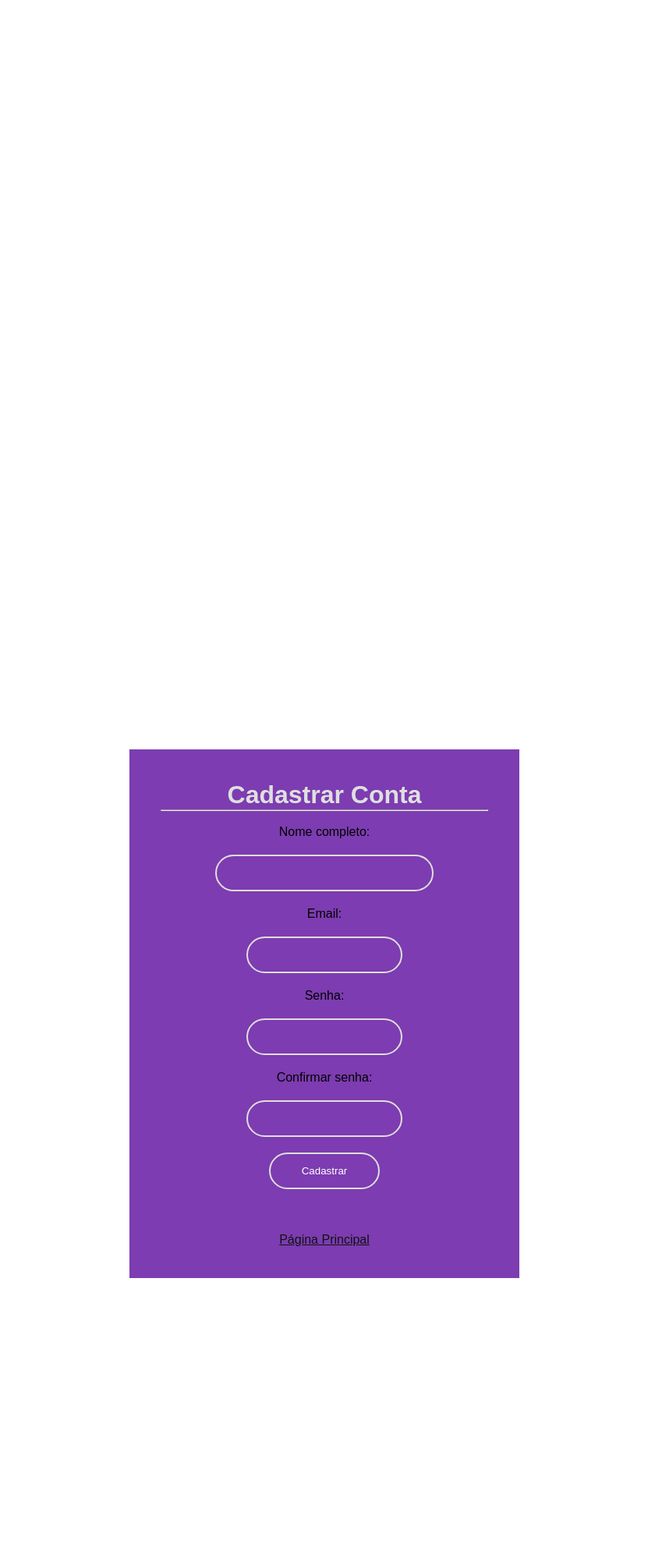
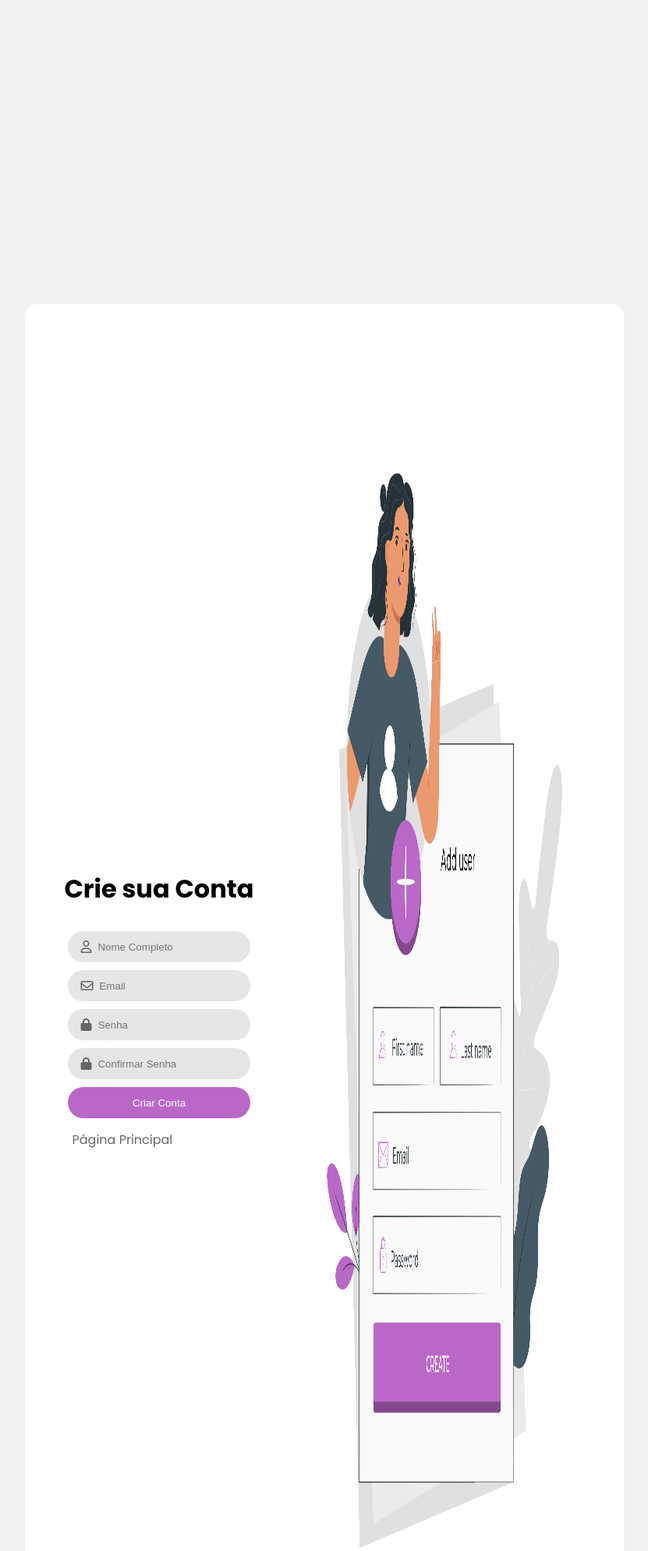
Before and after one commit to AdleyRodrigues/ProjetoWEB, a PHP site: page /cadastroConta.html in a window 1280 px wide. Shown: the top 1989 px of the page at 78% size, without its empty margins (224-1055 px from the left). Run offline with PHP 8.4, Linux system fonts and the light colour scheme; some libraries are stand-ins or nearby versions.

```diff
--- a/cadastroConta.html
+++ b/cadastroConta.html
@@ -1,30 +1,62 @@
 <!DOCTYPE html>
-<html lang="pt-br" dir="ltr">
+<html lang="pt-br">
+
 <head>
-    <meta charset="utf-8">
+    <meta charset="UTF-8">
+    <meta http-equiv="X-UA-Compatible" content="IE=edge">
+    <meta name="viewport" content="width=device-width, initial-scale=1.0">
+    <script src="https://kit.fontawesome.com/2a9a8d26e9.js" crossorigin="anonymous"></script>
+    <link rel="stylesheet" href="css/cadastroConta.css">
+    <link rel="preconnect" href="https://fonts.googleapis.com">
+    <link rel="preconnect" href="https://fonts.gstatic.com" crossorigin>
+    <link href="https://fonts.googleapis.com/css2?family=Poppins:ital,wght@0,100;0,400;0,700;1,100;1,400&display=swap"
+        rel="stylesheet">
+
     <title>Cadastro Conta</title>
-        <link rel="stylesheet" href="css/cadastroConta.css">
 </head>
+
 <body>
+    <div class="container">
+        <div class="content">
+            <div class="cadastro">
+                <form class="form" action="" method="Post">
+                    <h1> Crie sua Conta </h1><br>
+
+                    <label class="label-input" for="">
+                        <i class="far fa-user icoon"></i>
+                        <input type="text" name="nome" placeholder="Nome Completo" autofocus>
+                    </label>
+
+                    <label class="label-input" for="">
+                        <i class="far fa-envelope icoon"></i>
+                        <input type="text" id="email" name="email" placeholder="Email">
+                    </label>
+
+                    <label class="label-input" for="">
+                        <i class="fas fa-lock icoon"></i>
+                        <input type="password" id="senha" name="senha" placeholder="Senha">
+                    </label>
+
+                    <label class="label-input" for="">
+                        <i class="fas fa-lock icoon"></i>
+                        <input type="password" name="senha2" id="senha2" placeholder="Confirmar Senha">
+                    </label>
+
+                    <button type="button" class="btnCadastrar" id="login"> Criar Conta </button>
 
 
-  <form class="box" action="" method="Post">
-    <h1>Cadastrar Conta</h1>
-    <hr> <br>
-    Nome completo: <input type="text" name="nome" autofocus>
-    Email: <input type="text" id="email" name="email"  >
-    Senha: <input type="password" id="senha" name="senha" >
-    Confirmar senha: <input type="password" name="senha2" id="senha2" >
-    <input type="button" name="cadastrar" id="cadastrar" value="Cadastrar"> <br><br>
+                    <a class="home" href="index.html">Página Principal</a>
+                </form>
+            </div>
 
-    <a class="home" href="home.html">Página Principal</a>
-  </form>
-  <br>
             <div class="imagem">
+                <img src="css/img/cadastroUser.png" alt="">
+            </div>
+        </div>
+    </div>
 
-    <img src="css/img/principal.png" alt="">
 
-  </div>
     <script src="js/cadastroConta.js"></script>
 </body>
+
 </html>
--- a/css/cadastroConta.css
+++ b/css/cadastroConta.css
@@ -5,119 +5,90 @@
 }
 html, body {
     height: 100%;
-    margin: 0;
     font-family: 'Poppins', sans-serif;
     overflow: hidden;
 }
-.box{
-    width: 500px;
-    padding: 40px;
-    position: absolute;
-    top: 50%;
-    left: 50%;
-    transform: translate(-50%,-50%);
-    background: #59069cc7;
-    text-align: center;
+
+.container{
+
+  display: flex;
+  justify-content: center;
+  align-items: center;
+  height: 100vh;
+  background-color: #f1f1f2;
 }
-.home{
-    color: #101311;
-    text-align: center;
+
+.content{
+  background-color: #fff;
+  border-radius: 15px;
+  width: 60%;
+  height: 70%;
+  display: flex;
+  justify-content: center;
+  align-items: center;
 }
-h1{
-    color: #dee0df;
+
+.form{
+  display: flex;
+  flex-direction: column;
 }
-h4{
-    color: #101311;
+
+input:focus{
+  box-shadow: 0 0 0 0;
+  border: 0 none;
+  outline: 0;
 }
-.box input[type = "text"],.box input[type = "nome"]{
-    border:0;
-    background: none;
-    display: block;
-    margin: 20px auto;
-    text-align: center;
-    border: 2px solid #dee0df;
-    padding: 14px 10px;
-    width: 200px;
-    outline: none;
-    color: white;
-    border-radius: 24px;
-    transition: 0.25s;
-  }
-  .box input[type = "text"]:focus,.box input[type = "nome"]:focus{
-    width: 280px;
-    border-color: #dee0df;
-  }
-  .box input[type = "text"],.box input[type = "password"]{
-    border:0;
-    background: none;
-    display: block;
-    margin: 20px auto;
-    text-align: center;
-    border: 2px solid #dee0df;
-    padding: 14px 10px;
-    width: 200px;
-    outline: none;
-    color: white;
-    border-radius: 24px;
-    transition: 0.25s;
-  }
-  .box input[type = "text"].box input[type = "email"]:focus{
-    border:0;
-    background: none;
-    display: block;
-    margin: 20px auto;
-    text-align: center;
-    border: 2px solid #dee0df;
-    padding: 14px 10px;
-    width: 200px;
-    outline: none;
-    color: white;
-    border-radius: 24px;
-    transition: 0.25s;
-  }
-  .box input[type = "password"].box input[type = "senha"]:focus{
-    border:0;
-    background: none;
-    display: block;
-    margin: 20px auto;
-    text-align: center;
-    border: 2px solid #dee0df;
-    padding: 14px 10px;
-    width: 200px;
-    outline: none;
-    color: white;
-    border-radius: 24px;
-    transition: 0.25s;
-  }
-  .box input[type = "password"].box input[type = "senha"]:focus{
-    border:0;
-    background: none;
-    display: block;
-    margin: 20px auto;
-    text-align: center;
-    border: 2px solid #dee0df;
-    padding: 14px 10px;
-    width: 200px;
-    outline: none;
-    color: white;
-    border-radius: 24px;
-    transition: 0.25s;
-  }
 
-  .box input[type = "button"]{
-    border:0;
-    background: none;
-    display: block;
-    margin: 20px auto;
-    text-align: center;
-    border: 2px solid #dee0df;
-    padding: 14px 40px;
-    outline: none;
-    color: white;
-    border-radius: 24px;
-    transition: 0.25s;
-    cursor: pointer;
-  }
-  .box input[type = "submit"]:hover{
-    background: #dee0df;
-  }
+.form input{
+  height: 40px;
+  width: 100%;
+  border: none;
+  background-color: #e6e6e6;
+  border-radius: 25px;
+}
+
+.label-input{
+  background-color: #e6e6e6;
+  border-radius: 25px;
+  display: flex;
+  align-items: center;
+  margin: 5px;
+  padding: 0 8px;
+}
+
+.btnCadastrar{
+  margin: 5px;
+  border: none;
+  border-radius: 25px;
+  color: #fff;
+  background-color: #ba68c8;
+  height: 40px;
+  padding: 0 8px;
+}
+
+.btnCadastrar:hover{
+  cursor: pointer;
+  transition-duration: 0.5s;
+  background-color: #83498c;
+}
+
+.icoon{
+  color: #666666;
+  padding: 0 8px;
+
+}
+
+.imagem{
+  display: flex;
+  margin-left: 40px;
+}
+img{
+  height: 60vh;
+  width: 30vw;
+}
+
+.pag, .home{
+  text-decoration: none;
+  color: #666666;
+  margin: 10px;
+}
--- a/css/home.css
+++ b/css/home.css
@@ -53,6 +53,10 @@ li a {
 li a:hover {
     color:#6056c9;
 }
+
+li .home{
+    color: #6056c9;
+}
 .conteudo {
     width: 90%;
     height: 70%;
```
Also changed, not shown: css/login.css (+79 -50 lines), index.html (added, +48 -0 lines), login.html (+40 -11 lines), css/img/cadastroUser.png (added), css/img/loginUser.png (added). Lines whose indentation alone changed are shown as unchanged.
